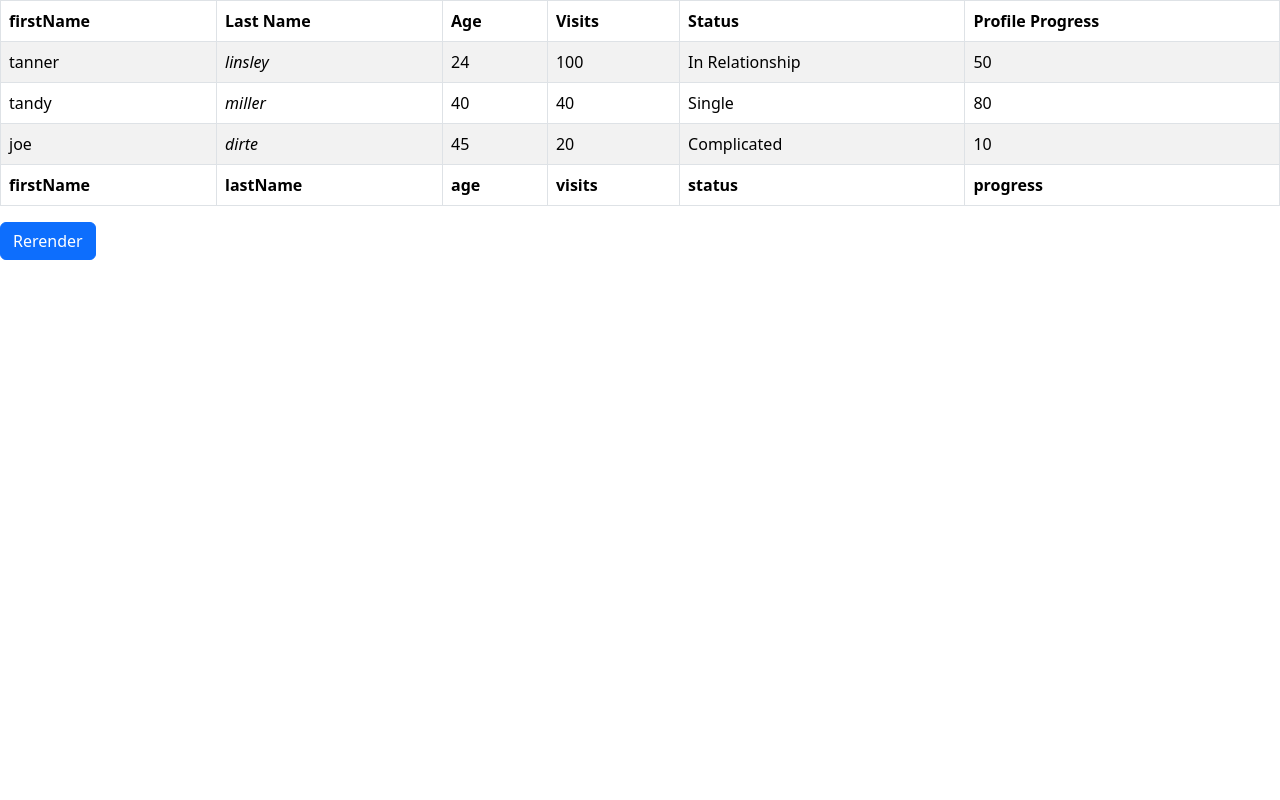
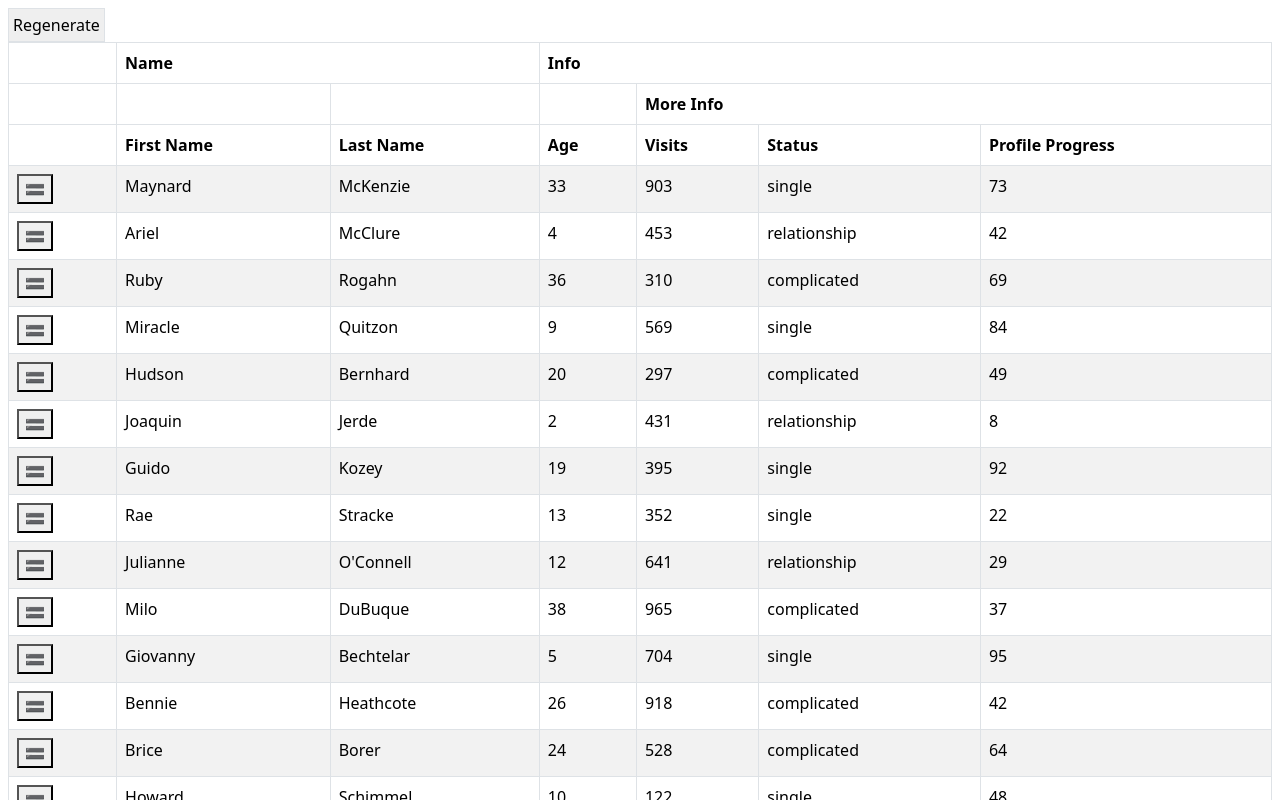
Before and after one commit to d6felix/dnd-table, a React app: page / in a window 1280 px wide. Shown: the top 800 px of the page. Built offline with nearby package versions, Linux system fonts and the light colour scheme.

Commit message:
mics changes

```diff
--- a/package.json
+++ b/package.json
@@ -10,9 +10,11 @@
   ],
   "private": false,
   "dependencies": {
+    "@faker-js/faker": "^8.0.2",
     "@linaria/babel-preset": "^4.4.5",
     "@linaria/core": "^4.2.10",
     "@linaria/react": "^4.3.8",
+    "@reduxjs/toolkit": "^1.9.5",
     "@tanstack/react-table": "^8.9.2",
     "bootstrap": "^5.3.0",
     "classnames": "^2.3.2",
@@ -21,7 +23,7 @@
     "react-dnd": "^16.0.1",
     "react-dnd-html5-backend": "^16.0.1",
     "react-dom": "^18.2.0",
-    "react-id-generator": "^3.0.2",
+    "react-redux": "^8.1.1",
     "react-router-dom": "^6.12.0",
     "sass": "^1.62.0",
     "tslib": "^2.5.0",
--- a/src/components/DragElement/DragElement.tsx
+++ b/src/components/DragElement/DragElement.tsx
@@ -12,12 +12,12 @@ export type DragType = {
 	index: number;
 };
 
-export const DragElement = ({
+export function DragElement({
 	children,
 	className = "",
 	type,
 	index,
-}: DragElementProps) => {
+}: DragElementProps) {
 	const [{ isDragging }, drag] = useDrag({
 		type,
 		item: { type, index },
@@ -28,6 +28,6 @@ export const DragElement = ({
 		},
 	});
 	return <div ref={drag}>{children}</div>;
-};
+}
 
 export default DragElement;
--- a/src/index.tsx
+++ b/src/index.tsx
@@ -1,10 +1,10 @@
 import { createRoot } from "react-dom/client";
 import { StrictMode } from "react";
-import "./index.scss";
 import { MainPage } from "./pages";
 import { DndProvider } from "react-dnd";
 import { HTML5Backend } from "react-dnd-html5-backend";
 import "bootstrap/dist/css/bootstrap.min.css";
+import "./index.scss";
 
 const rootElement = document.getElementById("root");
 
--- a/src/pages/MainPage.tsx
+++ b/src/pages/MainPage.tsx
@@ -1,100 +1,140 @@
-//import { css } from "@linaria/core";
-import Table from "react-bootstrap/Table";
+//import { css } from "@linaria/core";S
 import {
-	createColumnHelper,
+	ColumnDef,
+	Row,
 	flexRender,
 	getCoreRowModel,
 	useReactTable,
 } from "@tanstack/react-table";
-import { useReducer, useState } from "react";
-import Button from "react-bootstrap/Button";
+import { useState } from "react";
+import { makeData, Person } from "./makeData";
+import { useDrag, useDrop } from "react-dnd";
+import { Table } from "react-bootstrap";
 
-type Person = {
-	firstName: string;
-	lastName: string;
-	age: number;
-	visits: number;
-	status: string;
-	progress: number;
-};
-
-const defaultData: Person[] = [
+const defaultColumns: ColumnDef<Person>[] = [
 	{
-		firstName: "tanner",
-		lastName: "linsley",
-		age: 24,
-		visits: 100,
-		status: "In Relationship",
-		progress: 50,
+		header: "Name",
+		footer: (props) => props.column.id,
+		columns: [
+			{
+				accessorKey: "firstName",
+				header: "First Name",
+				footer: (props) => props.column.id,
+			},
+			{
+				accessorKey: "lastName",
+				header: "Last Name",
+				footer: (props) => props.column.id,
+			},
+		],
 	},
 	{
-		firstName: "tandy",
-		lastName: "miller",
-		age: 40,
-		visits: 40,
-		status: "Single",
-		progress: 80,
-	},
-	{
-		firstName: "joe",
-		lastName: "dirte",
-		age: 45,
-		visits: 20,
-		status: "Complicated",
-		progress: 10,
+		header: "Info",
+		footer: (props) => props.column.id,
+		columns: [
+			{
+				accessorKey: "age",
+				header: () => "Age",
+				footer: (props) => props.column.id,
+			},
+			{
+				header: "More Info",
+				footer: (props) => props.column.id,
+				columns: [
+					{
+						accessorKey: "visits",
+						header: () => "Visits",
+						footer: (props) => props.column.id,
+					},
+					{
+						accessorKey: "status",
+						header: "Status",
+						footer: (props) => props.column.id,
+					},
+					{
+						accessorKey: "progress",
+						header: "Profile Progress",
+						footer: (props) => props.column.id,
+					},
+				],
+			},
+		],
 	},
 ];
 
-const columnHelper = createColumnHelper<Person>();
+interface DraggableRowProps {
+	row: Row<Person>;
+	reorderRow: (draggedRowIndex: number, targetRowIndex: number) => void;
+}
 
-const columns = [
-	columnHelper.accessor("firstName", {
-		cell: (info) => info.getValue(),
-		footer: (info) => info.column.id,
-	}),
-	columnHelper.accessor((row) => row.lastName, {
-		id: "lastName",
-		cell: (info) => <i>{info.getValue()}</i>,
-		header: () => <span>Last Name</span>,
-		footer: (info) => info.column.id,
-	}),
-	columnHelper.accessor("age", {
-		header: () => "Age",
-		cell: (info) => info.renderValue(),
-		footer: (info) => info.column.id,
-	}),
-	columnHelper.accessor("visits", {
-		header: () => <span>Visits</span>,
-		footer: (info) => info.column.id,
-	}),
-	columnHelper.accessor("status", {
-		header: "Status",
-		footer: (info) => info.column.id,
-	}),
-	columnHelper.accessor("progress", {
-		header: "Profile Progress",
-		footer: (info) => info.column.id,
-	}),
-];
+const DraggableRow = ({ row, reorderRow }: DraggableRowProps) => {
+	const [, dropRef] = useDrop({
+		accept: "row",
+		drop: (draggedRow: Row<Person>) => reorderRow(draggedRow.index, row.index),
+	});
+
+	const [{ isDragging }, dragRef, previewRef] = useDrag({
+		collect: (monitor) => ({
+			isDragging: monitor.isDragging(),
+		}),
+		item: () => row,
+		type: "row",
+	});
+
+	return (
+		<tr
+			ref={previewRef} //previewRef could go here
+			style={{ opacity: isDragging ? 0.5 : 1 }}
+		>
+			<td ref={dropRef}>
+				<button ref={dragRef}>🟰</button>
+			</td>
+			{row.getVisibleCells().map((cell) => (
+				<td key={cell.id}>
+					{flexRender(cell.column.columnDef.cell, cell.getContext())}
+				</td>
+			))}
+		</tr>
+	);
+};
 
 export function MainPage() {
-	const [data, setData] = useState(() => [...defaultData]);
-	const rerender = useReducer(() => ({}), {})[1];
+	const [columns] = useState(() => [...defaultColumns]);
+	const [data, setData] = useState(() => makeData(20));
+
+	const reorderRow = (draggedRowIndex: number, targetRowIndex: number) => {
+		data.splice(targetRowIndex, 0, data.splice(draggedRowIndex, 1)[0]);
+		setData([...data]);
+	};
+
+	const rerender = () => setData(() => makeData(20));
 
 	const table = useReactTable({
 		data,
 		columns,
 		getCoreRowModel: getCoreRowModel(),
+		getRowId: (row) => row.userId, //good to have guaranteed unique row ids/keys for rendering
+		debugTable: true,
+		debugHeaders: true,
+		debugColumns: true,
 	});
 
 	return (
-		<>
+		<div className="p-2">
+			<div className="h-4" />
+			<div className="flex flex-wrap gap-2">
+				<button onClick={() => rerender()} className="border p-1">
+					Regenerate
+				</button>
+			</div>
+			<div className="h-4" />
 			<Table striped bordered hover>
 				<thead>
 					{table.getHeaderGroups().map((headerGroup) => (
 						<tr key={headerGroup.id}>
+							<th />
 							{headerGroup.headers.map((header) => (
-								<th key={header.id}>
+								<th key={header.id} colSpan={header.colSpan}>
 									{header.isPlaceholder
 										? null
 										: flexRender(
@@ -108,34 +148,28 @@ export function MainPage() {
 				</thead>
 				<tbody>
 					{table.getRowModel().rows.map((row) => (
-						<tr key={row.id}>
-							{row.getVisibleCells().map((cell) => (
-								<td key={cell.id}>
-									{flexRender(cell.column.columnDef.cell, cell.getContext())}
-								</td>
-							))}
-						</tr>
+						<DraggableRow key={row.id} row={row} reorderRow={reorderRow} />
 					))}
 				</tbody>
 				<tfoot>
 					{table.getFooterGroups().map((footerGroup) => (
 						<tr key={footerGroup.id}>
-							{footerGroup.headers.map((header) => (
-								<th key={header.id}>
-									{header.isPlaceholder
+							<th />
+							{footerGroup.headers.map((footer) => (
+								<th key={footer.id} colSpan={footer.colSpan}>
+									{footer.isPlaceholder
 										? null
 										: flexRender(
-												header.column.columnDef.footer,
-												header.getContext()
+												footer.column.columnDef.footer,
+												footer.getContext()
 										  )}
 								</th>
 							))}
 						</tr>
 					))}
 				</tfoot>
-			</Table>{" "}
-			<Button onClick={() => rerender()}>Rerender</Button>
-		</>
+			</Table>
+		</div>
 	);
 }
 
--- /dev/null
+++ b/src/pages/makeData.ts
@@ -0,0 +1,50 @@
+import { faker } from "@faker-js/faker";
+
+export type Person = {
+	userId: string;
+	firstName: string;
+	lastName: string;
+	age: number;
+	visits: number;
+	progress: number;
+	status: "relationship" | "complicated" | "single";
+	subRows?: Person[];
+};
+
+const range = (len: number) => {
+	const arr = [];
+	for (let i = 0; i < len; i++) {
+		arr.push(i);
+	}
+	return arr;
+};
+
+const newPerson = (): Person => {
+	return {
+		userId: faker.string.uuid(),
+		firstName: faker.person.firstName(),
+		lastName: faker.person.lastName(),
+		age: faker.number.int(40),
+		visits: faker.number.int(1000),
+		progress: faker.number.int(100),
+		status: faker.helpers.shuffle<Person["status"]>([
+			"relationship",
+			"complicated",
+			"single",
+		])[0],
+	};
+};
+
+export function makeData(...lens: number[]) {
+	const makeDataLevel = (depth = 0): Person[] => {
+		const len = lens[depth];
+		return range(len).map((): Person => {
+			return {
+				...newPerson(),
+				subRows: lens[depth + 1] ? makeDataLevel(depth + 1) : undefined,
+			};
+		});
+	};
+
+	return makeDataLevel();
+}
```
Also changed, not shown: 1 other file (tests, documents, lock files or other folders).
